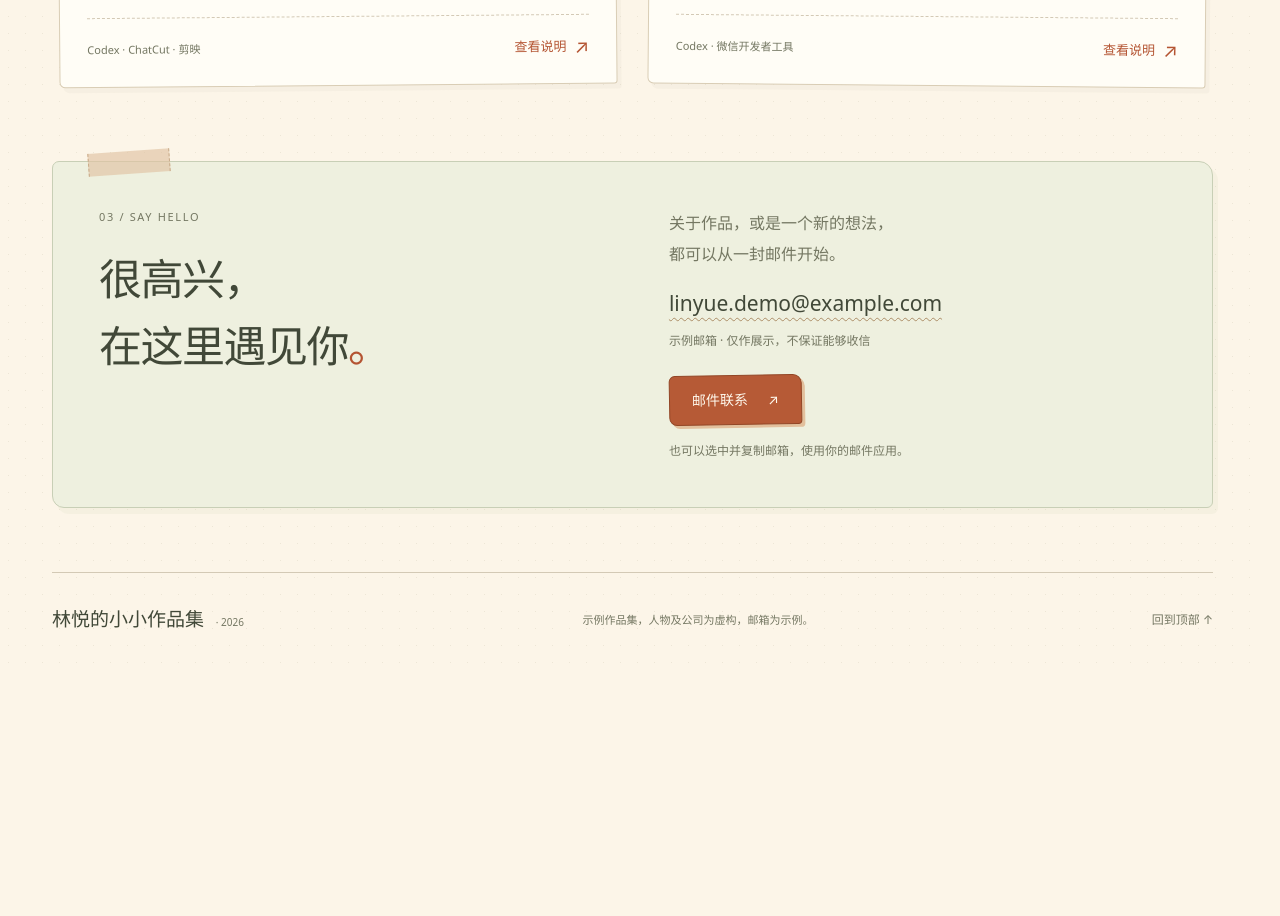
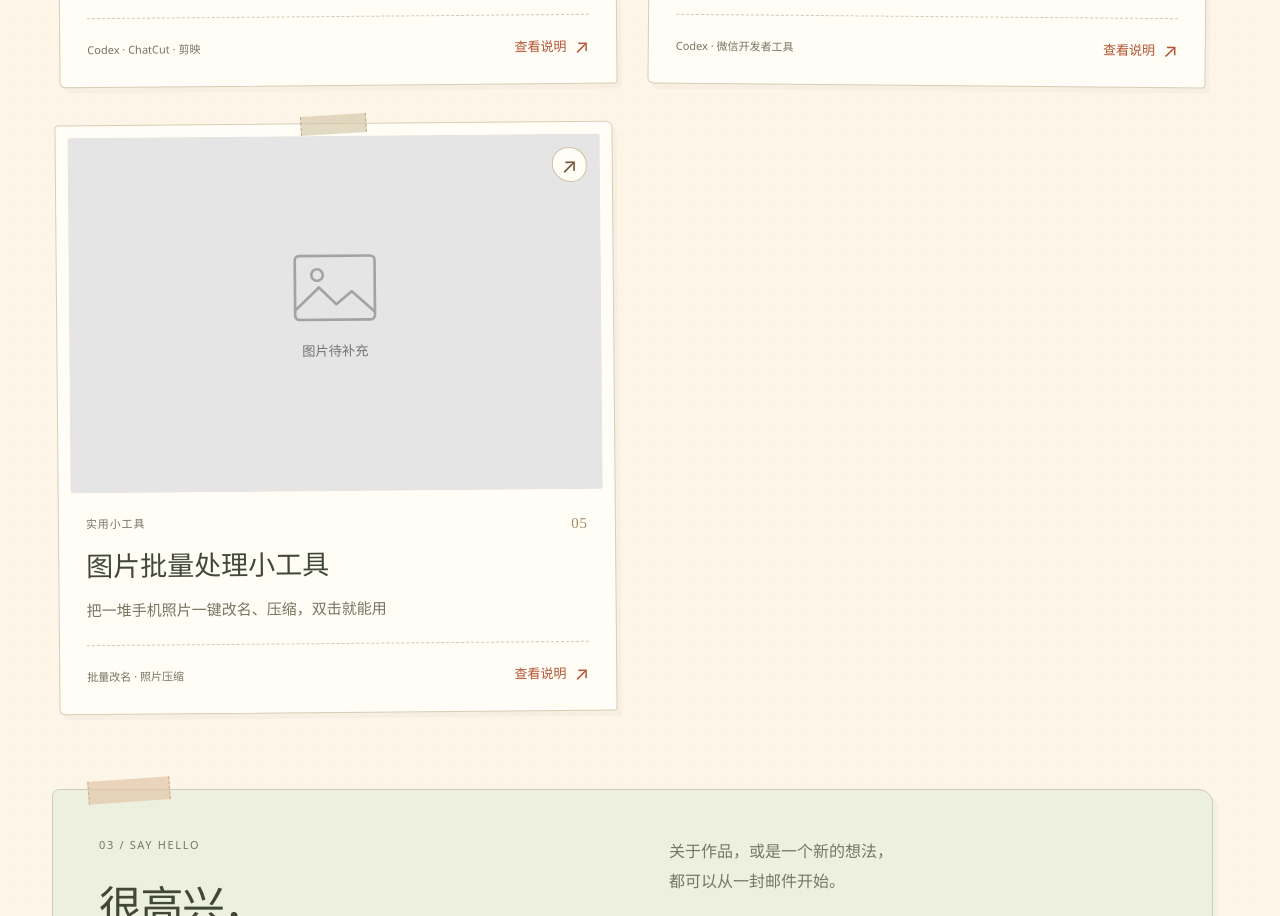
Before and after one commit to wangxian2018/portfolio, a plain HTML site: page index.html in a window 1280 px wide. Shown: the part 2746-3662 px from the top of the page. Before the commit the page ends 3418 px from the top, so only its background shows below. Drawn offline with Linux system fonts and the light colour scheme.

Commit message:
新增图片批量处理小工具作品及灰色占位图，更新作品数量和维护说明

```diff
--- a/index.html
+++ b/index.html
@@ -55,7 +55,7 @@
           <p class="eyebrow section-number">02 <span class="eyebrow-divider">/</span> SELECTED WORK</p>
           <h2 id="works-title">我的作品<span class="accent">.</span></h2>
         </div>
-        <p class="works-intro">4 个实践，从工作到生活。<br>点开卡片，了解它们是怎么做的。</p>
+        <p class="works-intro">5 个实践，从工作到生活。<br>点开卡片，了解它们是怎么做的。</p>
       </div>
 
       <div class="works-grid">
@@ -112,6 +112,20 @@
             <span class="project-title">个人记账小程序</span>
             <span class="project-summary">用中文讲清需求，完成记账与月度统计。</span>
             <span class="project-bottom"><span class="project-tools">Codex · 微信开发者工具</span><span class="project-link">查看说明 <span aria-hidden="true">↗</span></span></span>
+          </span>
+        </button>
+
+        <button class="project-card" type="button" data-project="photo-tool" aria-haspopup="dialog" aria-controls="project-dialog" aria-label="查看说明：图片批量处理小工具">
+          <span class="project-image image-shell">
+            <img src="images/photo-tool-placeholder.svg" alt="图片批量处理小工具的灰色占位图，正式图片待补充" width="1200" height="800" loading="lazy">
+            <span class="image-fallback" hidden>图片批量处理小工具 · 图片暂时无法显示</span>
+            <span class="image-open" aria-hidden="true">↗</span>
+          </span>
+          <span class="project-info">
+            <span class="project-category"><span>实用小工具</span><span>05</span></span>
+            <span class="project-title">图片批量处理小工具</span>
+            <span class="project-summary">把一堆手机照片一键改名、压缩，双击就能用</span>
+            <span class="project-bottom"><span class="project-tools">批量改名 · 照片压缩</span><span class="project-link">查看说明 <span aria-hidden="true">↗</span></span></span>
           </span>
         </button>
       </div>
@@ -186,6 +200,13 @@
     <p data-description>没写一行代码，用中文讲清需求，让 Codex 做出来的微信小程序：记一笔、看月度统计。</p>
     <ul><li>Codex</li><li>微信开发者工具</li></ul>
   </template>
+  <template id="project-photo-tool">
+    <h3>图片批量处理小工具</h3>
+    <p data-category>实用小工具</p><span data-number>05</span>
+    <div class="image-shell"><img src="images/photo-tool-placeholder.svg" alt="图片批量处理小工具的灰色占位图，正式图片待补充" width="1200" height="800"><span class="image-fallback" hidden>图片批量处理小工具 · 图片暂时无法显示</span></div>
+    <p data-description>把一堆手机照片一键改名、压缩，双击就能用</p>
+    <ul><li>图片批量处理小工具</li></ul>
+  </template>
 
   <noscript><p class="noscript-notice">浏览作品说明需要启用 JavaScript。当前仍可查看个人介绍、作品摘要与联系方式。</p></noscript>
 </body>
```
Also changed, not shown: images/photo-tool-placeholder.svg (added), 1 other file.
